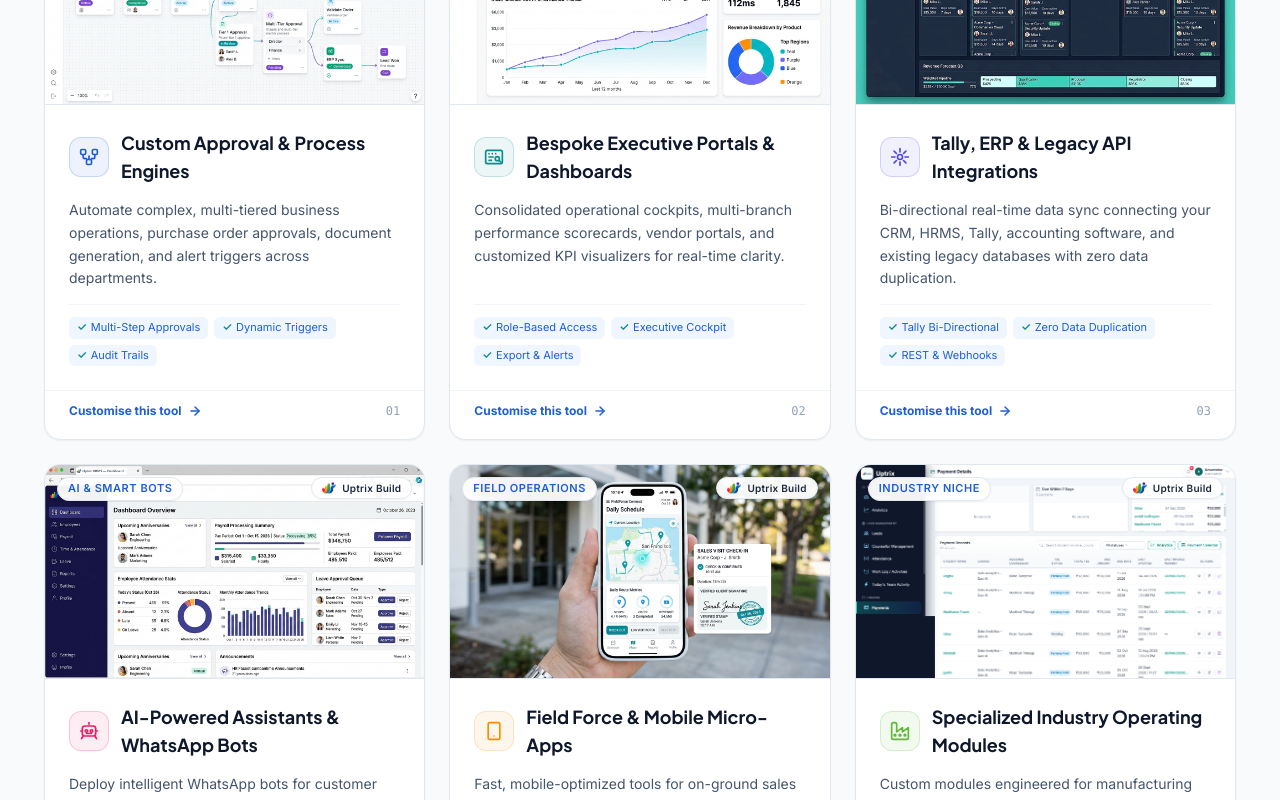
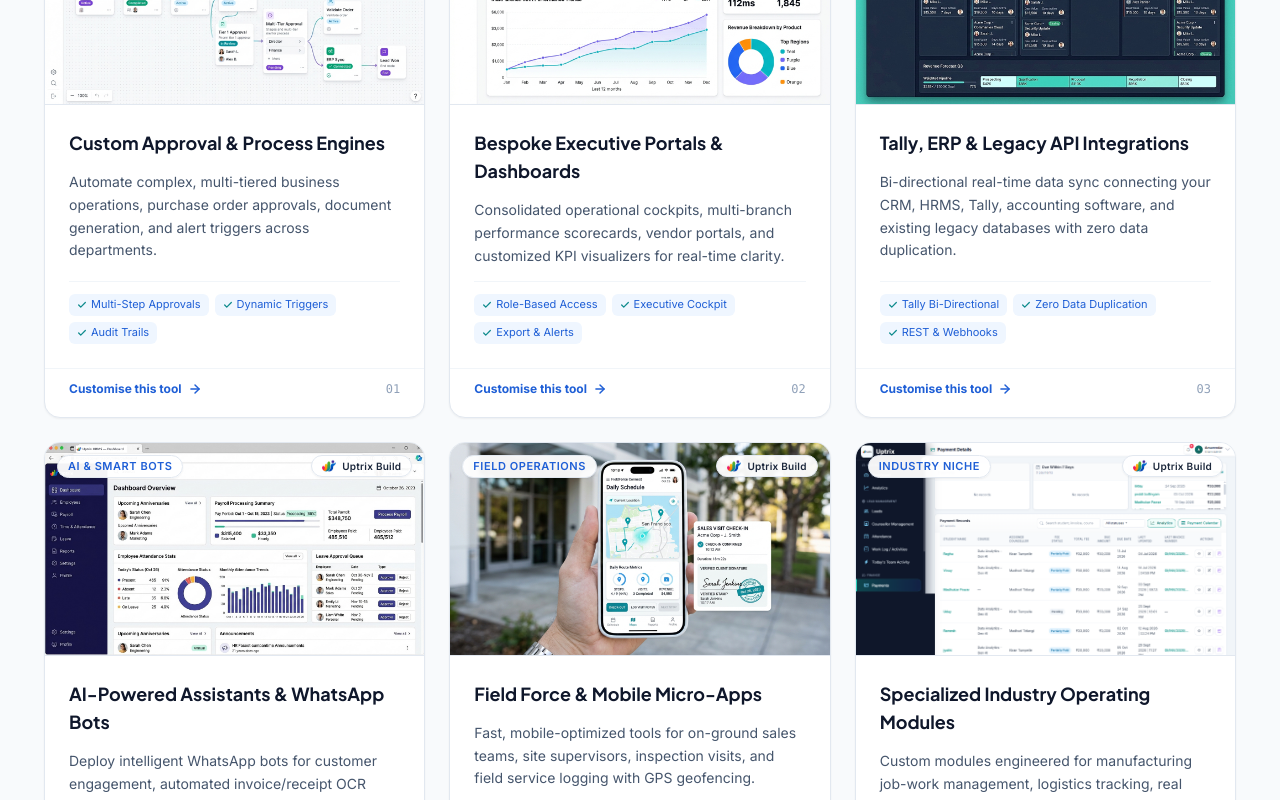
Before and after one commit to rajukumar143/uptrix-global, a Next.js app: page /home-2 in a window 1280 px wide. Shown: the part 2960-3760 px from the top of the page. Built offline with nearby package versions, Linux system fonts and the light colour scheme; no server answers.

Commit message:
feat(home-2): remove icon badges from capability cards

```diff
--- a/src/components/home/Home2CustomTools.tsx
+++ b/src/components/home/Home2CustomTools.tsx
@@ -530,10 +530,8 @@ export default function Home2CustomTools({
         {/* 6 Capabilities Grid (Solid Logo Colors Only) */}
         <div className="mt-10 grid grid-cols-1 md:grid-cols-2 lg:grid-cols-3 gap-6">
           {filteredTools.map((tool) => {
-            const meta = toolIcons[tool.originalIndex % toolIcons.length];
             const tags = toolTags[tool.originalIndex % toolTags.length];
             const cardImg = toolCardImages[tool.originalIndex % toolCardImages.length];
-            const IconComponent = meta.icon;
 
             return (
               <Reveal key={tool.originalIndex} delay={tool.originalIndex * 60}>
@@ -567,18 +565,10 @@ export default function Home2CustomTools({
                   </div>
 
                   <div className="flex flex-col gap-3.5 p-6 flex-1">
-                    {/* Icon + Title */}
-                    <div className="flex items-center gap-3">
-                      <div
-                        className="grid h-10 w-10 shrink-0 place-items-center rounded-xl transition duration-300 group-hover:scale-105"
-                        style={{ background: meta.bg, color: meta.color, border: `1px solid ${meta.border}` }}
-                      >
-                        <IconComponent className="h-5 w-5" />
-                      </div>
-                      <h3 className="font-display text-lg font-bold text-slate-900 transition group-hover:text-[#1f5fd6]">
-                        {tool.title}
-                      </h3>
-                    </div>
+                    {/* Title */}
+                    <h3 className="font-display text-lg font-bold text-slate-900 transition group-hover:text-[#1f5fd6]">
+                      {tool.title}
+                    </h3>
 
                     {/* Description */}
                     <p className="text-[14px] leading-relaxed text-slate-600">
@@ -592,7 +582,7 @@ export default function Home2CustomTools({
                           key={idx}
                           className="inline-flex items-center gap-1 rounded-md bg-blue-50 px-2 py-0.5 text-[11px] text-[#1f5fd6]"
                         >
-                          <span className="text-[#0f8b8d] font-bold">✓</span> {tg}
+                          <CheckIcon className="h-2.5 w-2.5 text-[#0f8b8d]" /> <span>{tg}</span>
                         </span>
                       ))}
                     </div>
```
